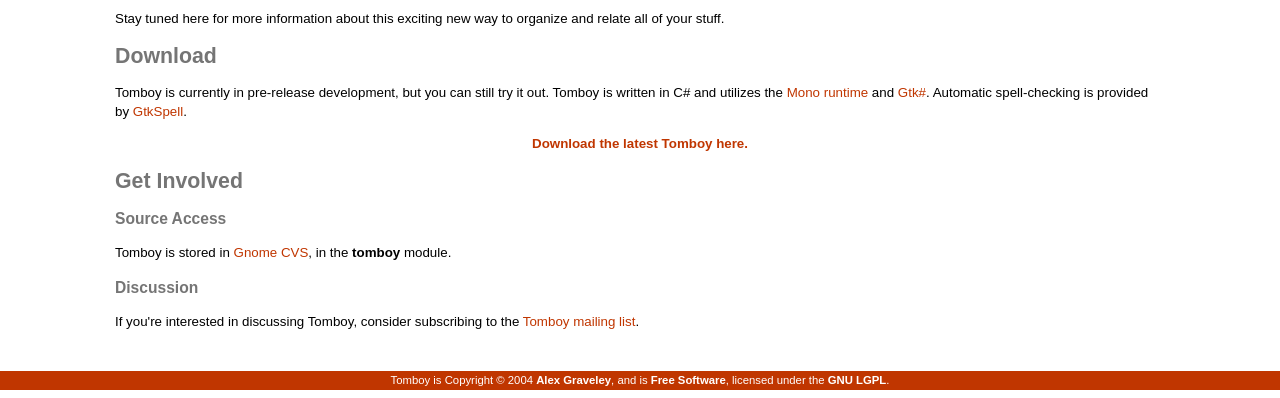
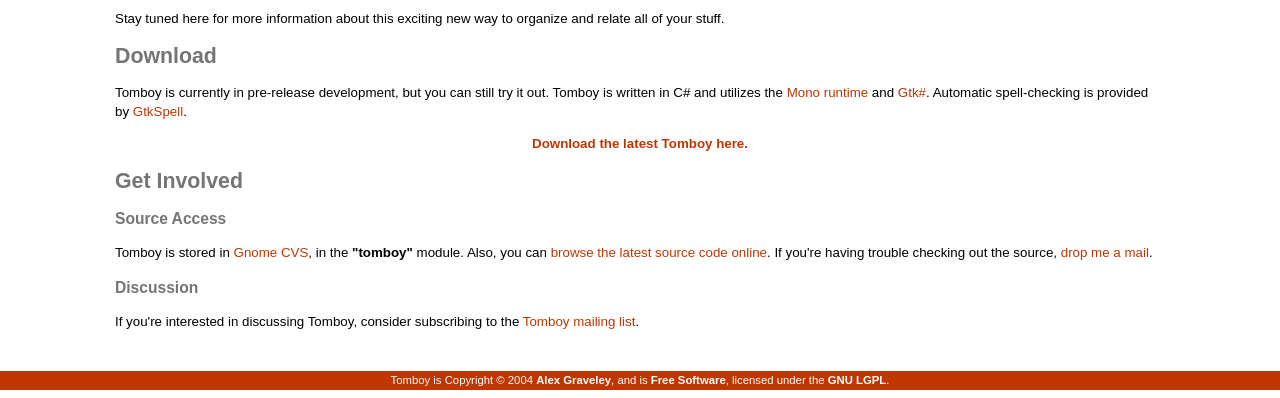
Before and after one commit to tomboy-notes/tomboy, a plain HTML site: page www/index.html in a window 1280 px wide. Shown: the part 1438-1836 px from the top of the page. Drawn offline with Linux system fonts and the light colour scheme.

Commit message:
Point to http://cvs.gnome.org/viewcvs/tomboy for browsing the source code.

```diff
--- a/www/index.html
+++ b/www/index.html
@@ -142,7 +142,10 @@
 
       <p>Tomboy is stored in
       <a href="http://developer.gnome.org/tools/cvs.html">Gnome CVS</a>, in the
-      <b>tomboy</b> module.</p>
+      <b>"tomboy"</b> module.  Also, you can
+      <a href="http://cvs.gnome.org/viewcvs/tomboy">browse the latest source
+      code online</a>.  If you're having trouble checking out the source,
+      <a href="mailto:alex@beatniksoftware.com">drop me a mail</a>.</p>
 
       <h3>Discussion</h3>
 
```
